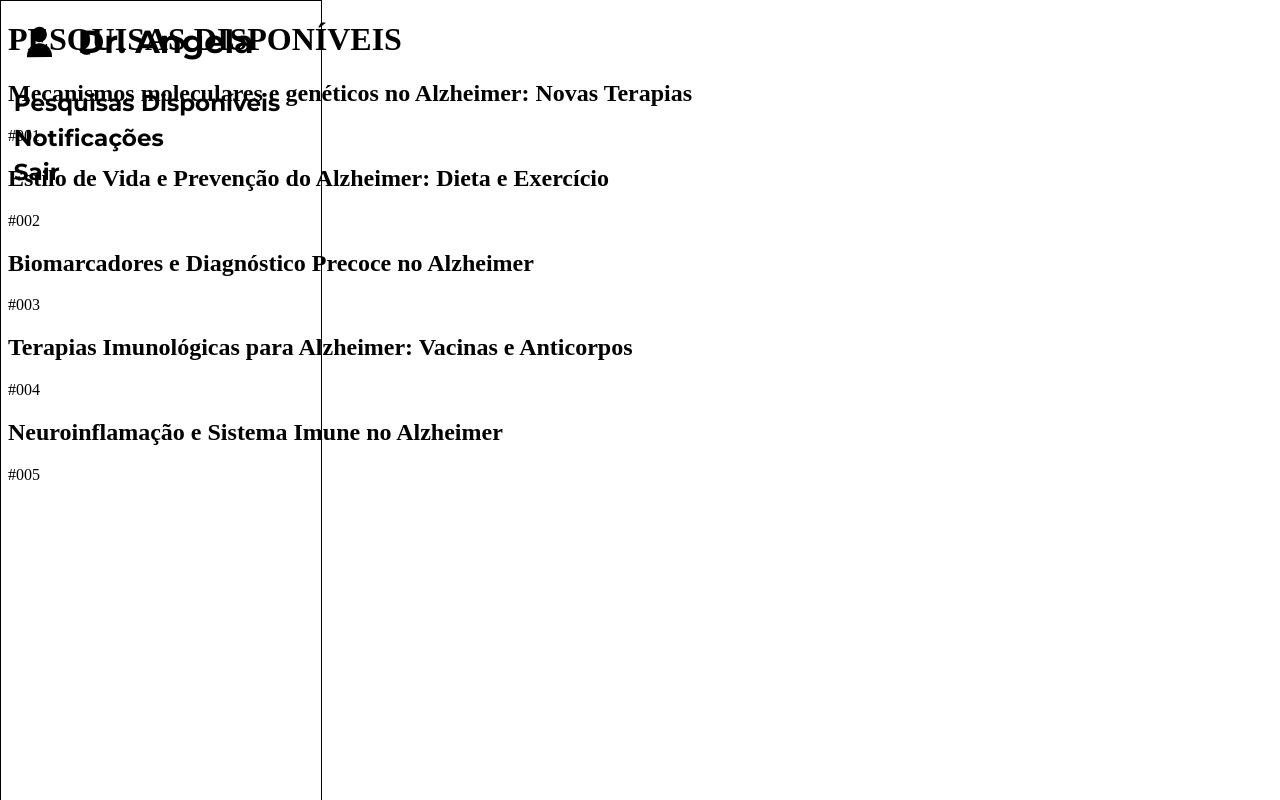
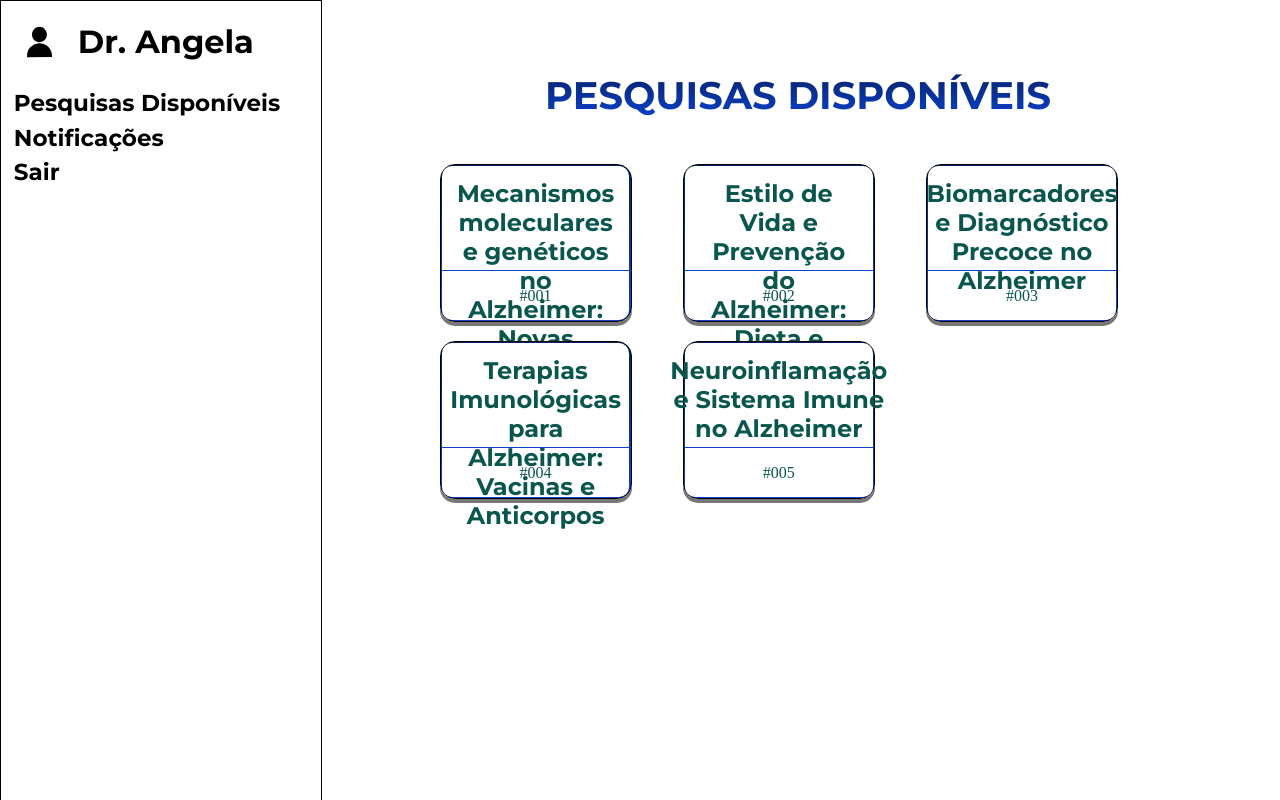
Before and after one commit to andrefilipe1310/inovamed-, a React (Vite) app in the folder frontend/vite/: page /medico/listapesquisas in a window 1280 px wide. Built offline with nearby package versions, Linux system fonts and the light colour scheme.

Commit message:
Inserindo o css

```diff
--- a/frontend/vite/src/pages/stylePages.css
+++ b/frontend/vite/src/pages/stylePages.css
@@ -252,3 +252,134 @@ transition: 0.1s;
     color: #0b42ce;
     transition: 0.3s;
   }
+
+  /* Paginas do Medico*/
+.container-page-medico{
+  padding-left: 25%;
+  display: flex;
+  flex-direction: column;
+}
+.funcoes-medico{
+  display: flex;
+  flex-direction: column;
+  align-items: center;
+}
+  .h1notificacao{
+    font-family: Montserrat-Bold;
+    margin-top: 5vw;
+    background-image: linear-gradient(to top, #0B42CE, #062168);
+    background-clip: text;
+    color: transparent;
+    font-size: 3vw;
+  }
+  .container-card-medico{
+  display: flex;
+  flex-direction: column;
+  align-items: center;
+  justify-content: space-between;
+  max-width: 60vw;
+  }
+  .oioi{
+    display: flex;
+    flex-direction: row;
+    max-width: 60vw;
+    display: flex;
+    flex-wrap: wrap;
+  }
+  .div-dados-pesquisa-medico{
+    width: 15vw;
+    margin: 1.5vw 2vw 0vw;
+    background-color: white;
+    padding:0.1vw;
+    border: 1.5px solid;
+    border-radius: 15px;
+    box-sizing: border-box;
+    background: linear-gradient(to top, #0b42ce,#062168);
+    box-shadow: 0px 4px rgb(119, 119, 119);
+    position: relative;
+  }
+  .div-background{
+    background-color: white;
+    border-radius: 10px;
+    flex-direction: column;
+    display: flex;
+    align-items: center;
+    text-align: center;
+    min-height: 12vw;
+    max-height: 12vw;
+    color: #08564E;
+  }
+  .h2-card-medico{
+    font-family: Montserrat-Bold;
+    display: flex;
+    flex-direction: column;
+    align-items: center;
+    margin: 1vw 1vw 0.3vw;
+    min-height: 6vw;
+    max-height: 8vw;
+  }
+  .linha-card{
+    position: absolute;
+    bottom: 0;
+    left: 0;
+    display: flex;
+    flex-direction: column;
+    width: 100%;
+    border-top: solid 1px #0B42CE;
+  }
+  /* Paginas do Medico Notificações*/
+  .container-page-medico{
+    display: flex;
+    flex-direction: column;
+    align-items: center;
+  }
+  .h1notificacao{
+    font-family: Montserrat-Bold;
+    margin-top: 5vw;
+    background-image: linear-gradient(to top, #0B42CE, #062168);
+    background-clip: text;
+    color: transparent;
+    font-size: 3vw;
+  }
+  .notificacaomed{
+    margin-bottom: 2vw;
+  }
+  .container-card-notificacoes, .notificacaomed{
+    max-width: 60vw;
+    padding:0.1vw;
+    border: 1.5px solid;
+    border-radius: 15px;
+    box-sizing: border-box;
+    background: linear-gradient(to top, #0b42ce,#062168);
+    box-shadow: 0px 4px rgb(119, 119, 119);
+    position: relative;
+  }
+  .dados-notificacaomed{
+    font-family: Montserrat-regular;
+    background-color: white;
+    border-radius: 10px;
+    display: flex;
+    flex-direction: row;
+  }
+  .div-dados-notificacaomed{
+    font-family: Montserrat-regular;
+    background-color: white;
+    border-radius: 10px;
+    display: flex;
+    flex-direction: column;
+  }
+  .titulo-notificacaomed{
+    min-width: 15vw;
+    margin-left: 1vw;
+    display: flex;
+    align-items: center;
+
+  }
+  h2{
+    display: flex;
+    flex-direction: column;
+    align-items: center;
+  }
+  .corpo-notificacaomed{
+    margin: 0vw 1vw 0vw;
+  }
```
